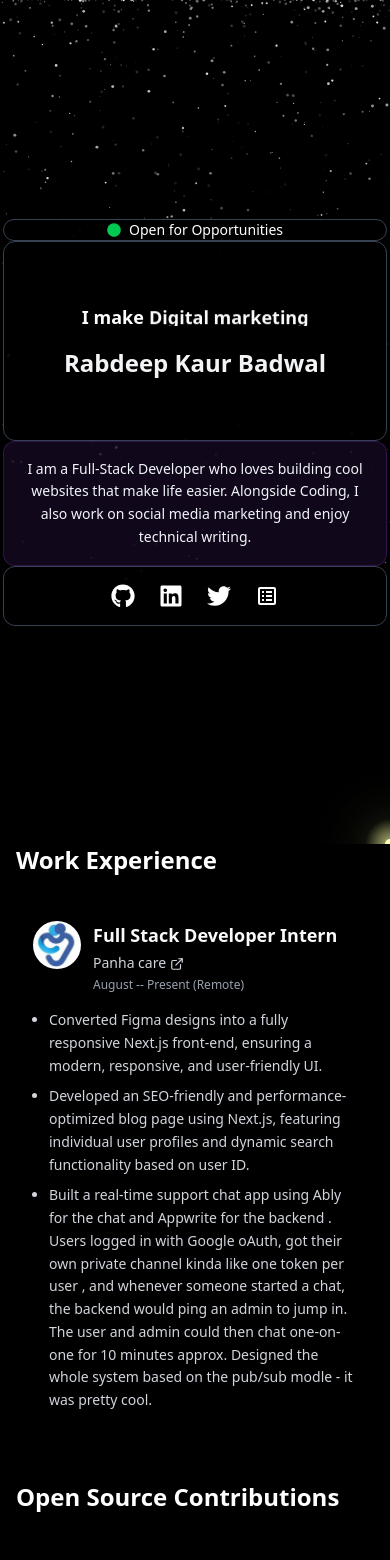
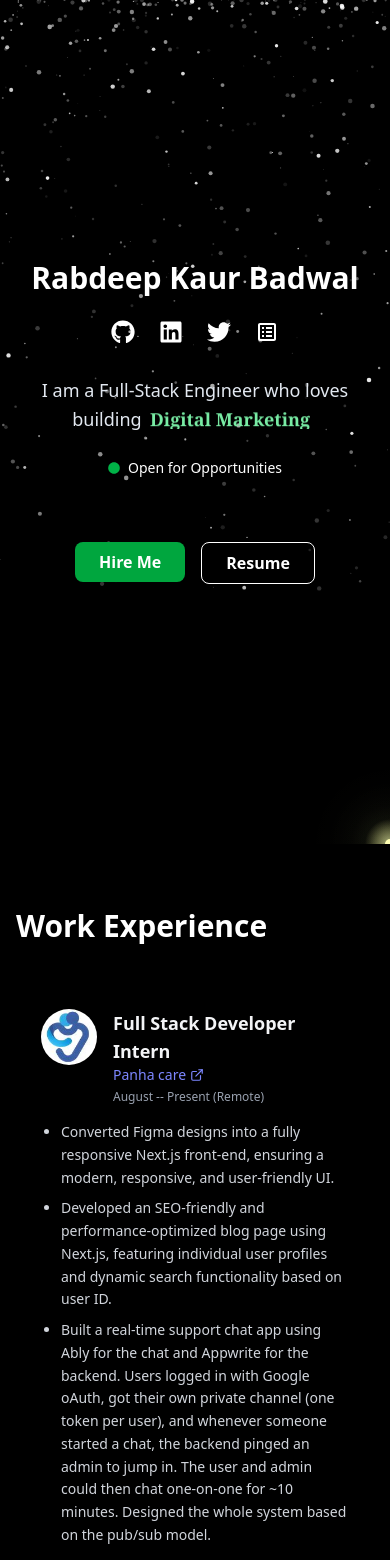
Before and after one commit to RabdeepKaur/Rabdeep-Fullstack-Engineer, a Next.js app: page / in a window 390 px wide. Shown: the top 1560 px of the page. Built offline with nearby package versions, Linux system fonts and the light colour scheme.

Commit message:
aniamtions

```diff
--- a/app/Components/muosetrack.tsx
+++ b/app/Components/muosetrack.tsx
@@ -25,9 +25,9 @@ export default function FireflyScene() {
         this.x = Math.random() * canvas.width;
         this.y = Math.pow(Math.random(), 2.5) * canvas.height * 0.7;
         this.baseAlpha = 0.3 + Math.random() * 0.7;
-        this.twinkleSpeed = 0.002 + Math.random() * 0.003;
+        this.twinkleSpeed = 0.003 + Math.random() * 0.003;
         this.phase = Math.random() * Math.PI * 2;
-        this.size = Math.random() * 1.2 + 0.3;
+        this.size = Math.random() * 2 + 0.3;
       }
 
       draw(time: number, fireflyPos: { x: number; y: number }, flicker: number) {
@@ -57,7 +57,7 @@ export default function FireflyScene() {
 
 
     let stars: Star[] = [];
-    function initStars(count = 600) {
+    function initStars(count = 400) {
       stars = [];
       for (let i = 0; i < count; i++) {
         stars.push(new Star());
--- a/app/Experiences/page.tsx
+++ b/app/Experiences/page.tsx
@@ -1,8 +1,11 @@
-import React from 'react';
+"use client";
+
+import React from "react";
 import Link from "next/link";
 import pahacare from "../assests/panhacare.jpg";
 import Image from "next/image";
-import { FiExternalLink } from 'react-icons/fi';
+import { FiExternalLink } from "react-icons/fi";
+import { motion } from "framer-motion";
 
 export default function Work() {
   const experiences = [
@@ -14,48 +17,76 @@ export default function Work() {
       duration: "August -- Present (Remote)",
       description: [
         "Converted Figma designs into a fully responsive Next.js front-end, ensuring a modern, responsive, and user-friendly UI.",
-
         "Developed an SEO-friendly and performance-optimized blog page using Next.js, featuring individual user profiles and dynamic search functionality based on user ID.",
-        "Built a real-time support chat app using Ably for the chat and Appwrite for the backend . Users logged in with Google oAuth, got their own private channel kinda like one token per user , and whenever someone started a chat, the backend would ping an admin to jump in. The user and admin could then chat one-on-one for 10 minutes approx. Designed the whole system based on the pub/sub modle - it was pretty cool."
-      ]
-    }
+        "Built a real-time support chat app using Ably for the chat and Appwrite for the backend. Users logged in with Google oAuth, got their own private channel (one token per user), and whenever someone started a chat, the backend pinged an admin to jump in. The user and admin could then chat one-on-one for ~10 minutes. Designed the whole system based on the pub/sub model."
+      ],
+    },
   ];
 
+
+  const containerVariants = {
+    hidden: { opacity: 0 },
+    visible: {
+      opacity: 1,
+      transition: { staggerChildren: 0.2 },
+    },
+  };
+
+  const cardVariants = {
+    hidden: { opacity: 0, y: 100 },
+    visible: {
+      opacity: 1,
+      y: 0,
+      transition: { duration: 0.6, ease: "easeOut" },
+    },
+  };
+
   return (
-    <main className=" container flex items-center justify-center ">
-      <div className="w-full max-w-[768px] mx-auto px-4 sm:px-5 lg:px-0">
-        <h2 className="text-2xl sm:text-3xl md:text-4xl text-white mb-6 sm:mb-8 font-bold">
+    <main className="container flex items-center justify-center py-16">
+      <div className="w-full max-w-[768px] mx-auto px-4 sm:px-6 lg:px-0">
+
+        <motion.h2
+          initial={{ opacity: 0, y: -20 }}
+          animate={{ opacity: 1, y: 0 }}
+          transition={{ duration: 0.7 }}
+          className="text-3xl sm:text-4xl md:text-5xl font-bold text-white mb-10 "
+        >
           Work Experience
-        </h2>
+        </motion.h2>
 
-        <div className="space-y-4 sm:space-y-6">
+        <motion.div
+          variants={containerVariants}
+          initial="hidden"
+          animate="visible"
+          className="space-y-6 sm:space-y-8"
+        >
           {experiences.map((exp) => (
-            <div
+            <motion.div
               key={exp.slug}
-              className="block group"
+
+              whileHover={{ scale: 1.02 }}
+              className="group border hover:border-green-400 rounded-xl shadow-md hover:shadow-lg hover:bg-black backdrop-blur-md transition-all duration-300 p-6"
             >
-              <div className="border hover:border-gray-600 rounded-xl shadow-lg hover:shadow-xl hover:bg-gray-900/60 backdrop-blur-sm px-4 sm:px-6 py-5 sm:py-6 transition-all duration-300">
-                {/* Header: Image + Title + Company */}
-                <div className="flex items-start gap-3 sm:gap-4">
-                  <div className="flex-shrink-0">
+
+              <div className="flex items-start gap-4">
                 <Image
                   src={exp.src}
                   alt={exp.company}
-                      width={60}
-                      height={60}
-                      className="rounded-full w-12 h-12 sm:w-14 sm:h-14 md:w-16 md:h-16 object-cover"
+                  width={64}
+                  height={64}
+                  className="rounded-full w-14 h-14 sm:w-16 sm:h-16 object-cover shadow-md"
                 />
-                  </div>
 
                 <div className="flex-1 min-w-0">
-                    <h3 className="text-lg sm:text-xl font-semibold text-gray-50 group-hover:text-white transition-colors mb-1">
+                  <h3 className="text-lg sm:text-xl font-semibold text-gray-100 group-hover:text-white transition-colors">
                     {exp.title}
                   </h3>
-                    <Link href={`https://www.panhacare.com/`} target="_blank" className="hover:underline">
-                    <p className="text-sm sm:text-base text-gray-300 font-medium">
-                      {exp.company}  <FiExternalLink className='flex-row inline'/>
-
-                    </p>
+                  <Link
+                    href="https://www.panhacare.com/"
+                    target="_blank"
+                    className="flex items-center gap-1 text-sm sm:text-base text-indigo-400 hover:underline"
+                  >
+                    {exp.company} <FiExternalLink />
                   </Link>
                   <p className="text-xs sm:text-sm text-gray-400 mt-1">
                     {exp.duration}
@@ -63,18 +94,24 @@ export default function Work() {
                 </div>
               </div>
 
-                {/* Description Points */}
-                <ul className="list-disc ml-4 sm:ml-8 mt-4 space-y-2">
+
+              <ul className="list-disc ml-5 sm:ml-8 mt-4 space-y-2">
                 {exp.description.map((point, i) => (
-                    <li key={i} className="text-sm sm:text-base text-gray-300 leading-relaxed">
+                  <motion.li
+                    key={i}
+                    className="text-sm sm:text-base text-gray-300 leading-relaxed"
+                    initial={{ opacity: 0, x: -20 }}
+                    whileInView={{ opacity: 3, x: 0 }}
+                    transition={{ duration: 0.6, delay: i * 0.30 }}
+                    viewport={{ once: true }}
+                  >
                     {point}
-                    </li>
+                  </motion.li>
                 ))}
               </ul>
-              </div>
-            </div>
+            </motion.div>
           ))}
-        </div>
+        </motion.div>
       </div>
     </main>
   );
--- a/app/Home/page.tsx
+++ b/app/Home/page.tsx
@@ -1,102 +1,104 @@
- import { FaGithub,FaLinkedin, FaTwitter    } from 'react-icons/fa';
+"use client";
+
+import { motion } from "framer-motion";
+import { FaGithub, FaLinkedin, FaTwitter, FaCircle } from "react-icons/fa";
 import { BiSpreadsheet } from "react-icons/bi";
-import Link from "next/link"
-import { FaCircle } from "react-icons/fa";
-import { FlipWords } from '../Components/flipword';
+import Link from "next/link";
+import { FlipWords } from "../Components/flipword";
 
-export default function Herosection(){
-return(
-     <>
-      {/* Mobile Layout (hidden on desktop) */}
-      <div className="flex items-center justify-center min-h-screen  lg:hidden">
-        <div className="flex flex-col items-center  w-full max-w-sm">
-          {/* Status Badge */}
-          <div className="flex flex-col items-center justify-center w-full  text-white bg-black/80 backdrop-blur-lg rounded-xl shadow-lg border border-gray-700">
-            <div className="flex flex-row items-center space-x-2">
-              <FaCircle className="text-green-500 text-sm" />
-              <span className="text-sm font-medium">Open for Opportunities</span>
-            </div>
-          </div>
+export default function HeroSection() {
+  return (
+    <section className="min-h-screen flex items-center justify-center  text-white">
+      <div className="max-w-3xl w-full text-center px-6 sm:px-8">
 
-          {/* Main Content */}
-          <div className="flex flex-col items-center justify-center w-full min-h-[200px] text-center bg-black/80 backdrop-blur-lg rounded-xl shadow-lg py-6 px-4 border border-gray-700 space-y-4">
-            <p className="text-lg font-semibold text-white">
-              I make <FlipWords words={["Backends", "Frontends", "Websites", "Digital marketing"]} />
-            </p>
-            <p className="font-bold text-2xl text-gray-100">Rabdeep Kaur Badwal</p>
-          </div>
+        {/* Name */}
+        <motion.h1
+          initial={{ opacity: 0, y: 20 }}
+          animate={{ opacity: 1, y: 0 }}
+          transition={{ duration: 0.8 }}
+          className="text-3xl sm:text-4xl md:text-5xl font-bold mb-6 hover:text-amber-300 transition-colors duration-300"
+        >
+          Rabdeep Kaur Badwal
+        </motion.h1>
 
-          {/* Description */}
-          <div className="flex flex-col items-center justify-center w-full min-h-[120px] bg-purple-500/10 backdrop-blur-lg rounded-xl shadow-lg py-4 px-4 border border-purple-500/20">
-            <p className="text-sm font-medium text-slate-100 text-center leading-relaxed">
-              I am a Full-Stack Developer who loves building cool websites that make life easier. Alongside Coding, I also work on social media marketing and enjoy technical writing.
-            </p>
-          </div>
+        {/* Social Links */}
+        <motion.div
+          className="flex justify-center gap-6 text-2xl mb-8"
+          initial={{ opacity: 0, y: 30 }}
+          animate={{ opacity: 1, y: 0 }}
+          transition={{ duration: 1, delay: 0.3 }}
+        >
+          <Link href="https://github.com/RabdeepKaur" target="_blank">
+            <FaGithub className="hover:text-green-500 transition-colors duration-300" />
+          </Link>
+          <Link href="https://www.linkedin.com/in/rabdeep-kaur-35a26925b" target="_blank">
+            <FaLinkedin className="hover:text-blue-600 transition-colors duration-300" />
+          </Link>
+          <Link href="https://x.com/Rabdeep790" target="_blank">
+            <FaTwitter className="hover:text-pink-400 transition-colors duration-300" />
+          </Link>
+          <Link
+            href="https://drive.google.com/file/d/13ukFWvqedAB_Fuqw7u9SHLcL42qoQOFc/view?usp=sharing"
+            target="_blank"
+          >
+            <BiSpreadsheet className="hover:text-red-500 transition-colors duration-300" />
+          </Link>
+        </motion.div>
 
-          {/* Social Links */}
-          <div className="flex flex-row gap-6 items-center justify-center w-full h-[60px] bg-black/60 backdrop-blur-lg rounded-xl shadow-lg border border-gray-700">
-            <Link href="https://github.com/RabdeepKaur">
-              <FaGithub size={24} color="white" />
-            </Link>
-            <Link href="https://www.linkedin.com/in/rabdeep-kaur-35a26925b">
-              <FaLinkedin size={24} color="white" />
-            </Link>
-            <Link href="https://x.com/Rabdeep790">
-              <FaTwitter size={24} color="white" />
-            </Link>
-            <Link href="https://drive.google.com/file/d/13ukFWvqedAB_Fuqw7u9SHLcL42qoQOFc/view?usp=sharing">
-              <BiSpreadsheet size={24} color="white" />
-            </Link>
-          </div>
-        </div>
+        {/* Intro */}
+        <motion.p
+          className="text-lg sm:text-xl text-slate-200 leading-relaxed"
+          initial={{ opacity: 0, y: 40 }}
+          animate={{ opacity: 1, y: 0 }}
+          transition={{ duration: 1, delay: 0.8 }}
+        >
+          I am a Full-Stack Engineer who loves building
+          <span className="px-2 font-semibold text-white">
+            <FlipWords
+              words={["Backends", "Frontends", "Websites", "Digital Marketing"]}
+              className="text-green-300 font-serif"
+            />
+          </span>
+        </motion.p>
+
+        <motion.div
+          className="flex items-center justify-center gap-2 mt-6"
+          initial={{ opacity: 0 }}
+          animate={{ opacity: 1 }}
+          transition={{ duration: 1.2, delay: 0.8 }}
+        >
+          <FaCircle className="text-green-500 text-xs animate-pulse" />
+          <span className="text-sm font-medium">Open for Opportunities</span>
+        </motion.div>
+
+        {/* Buttons */}
+        <motion.div
+          className="mt-8 flex justify-center gap-4"
+          initial={{ opacity: 0, y: 20 }}
+          animate={{ opacity: 1, y: 0 }}
+          transition={{ duration: 1, delay: 1 }}
+        >
+        <div className="mt-8 flex justify-center gap-4">
+  {/* Hire Me Button with mailto */}
+  <Link href="mailto:rabdeep0202@gmail.com">
+    <button className="bg-green-600 hover:bg-indigo-600 text-white px-6 py-2 rounded-lg font-semibold shadow-md transition-all duration-300">
+      Hire Me
+    </button>
+  </Link>
+
+  {/* Resume Button with external link */}
+  <Link
+    href="https://drive.google.com/file/d/13ukFWvqedAB_Fuqw7u9SHLcL42qoQOFc/view?usp=sharing"
+    target="_blank"
+  >
+    <button className="border border-white hover:bg-white hover:text-black px-6 py-2 rounded-lg font-semibold transition-all duration-300">
+      Resume
+    </button>
+  </Link>
+</div>
+
+        </motion.div>
       </div>
-
-      {/* Original Desktop Layout (hidden on mobile) */}
-      <div className="hidden lg:flex items-center justify-center h-screen z-1">
-        <div className="flex items-center justify-center h-screen relative mt-1">
-          {/* First main div */}
-          <div className="relative flex flex-col items-center justify-center">
-            {/* Overlapping Div */}
-            <div className="absolute -top-15 left-1/2 transform -translate-x-1/2 flex flex-col items-center justify-center w-[300px] h-[80px] text-white bg-black/80 border-0 backdrop-blur-lg rounded-xl shadow-lg py-1 z-10">
-              <div className="flex flex-row items-center space-x-3">
-                <FaCircle className="text-green-500 text-xl" />
-                <span className="text-lg">Open for new Opportunities</span>
-              </div>
-            </div>
-
-            {/* Main Div */}
-            <div className="flex flex-col items-center justify-center w-[600px] h-[250px] text-3xl backdrop-blur-lg bg-black/80 rounded-xl shadow-lg py-4 border-0 space-y-2">
-              <p className="text-2xl font-semibold text-white mr-3">
-                I make <FlipWords words={["Backends", "Frontends", "Websites", "Digital marketing"]} />
-              </p>
-              <p className="font-bold text-3xl text-gray-100">Rabdeep Kaur Badwal</p>
-            </div>
-          </div>
-
-          {/* Second div (slightly on bottom and to the right) */}
-          <div className="absolute bottom-[130px] right-[-300px] flex flex-col items-center justify-center w-[400px] h-[150px] text-xl bg-purple/10 backdrop-blur-lg border-0 rounded-xl shadow-lg py-2">
-            <p className="text-lg font-semibold text-slate-100 p-4">
-              I am a Full-Stack Developer who loves building cool websites that make life easier. Alongside Coding, I also work on social media marketing and enjoy technical writing.
-            </p>
-          </div>
-
-          {/* Third div */}
-          <div className="absolute bottom-[177px] right-[500px] flex flex-row gap-4 item-center justify-center w-[200px] h-[50px] text-xl backdrop-blur-lg border-0 rounded-xl shadow-lg py-2">
-            <Link href="https://github.com/RabdeepKaur">
-              <FaGithub size={30} color="white" />
-            </Link>
-            <Link href="https://www.linkedin.com/in/rabdeep-kaur-35a26925b">
-              <FaLinkedin size={30} color="white" />
-            </Link>
-            <Link href="https://x.com/Rabdeep790">
-              <FaTwitter size={30} color="white" />
-            </Link>
-            <Link href="https://drive.google.com/file/d/13ukFWvqedAB_Fuqw7u9SHLcL42qoQOFc/view?usp=sharing">
-              <BiSpreadsheet size={30} color="white"/>
-            </Link>
-          </div>
-        </div>
-      </div>
-    </>
+    </section>
   );
 }
--- a/app/Projects/page.tsx
+++ b/app/Projects/page.tsx
@@ -1,79 +1,113 @@
+"use client";
+
 import Image from "next/image";
 import lockme from "../assests/lockme.png";
-import landingpage from "../assests/rejectMe.jpg"
-import Link from "next/link"
-import previous from "../assests/previous.png"
-
+import landingpage from "../assests/rejectMe.jpg";
+import Link from "next/link";
+import previous from "../assests/previous.png";
+import { motion } from "framer-motion";
 
 export default function Project() {
   const projects = [
     {
       src: previous,
       title: "Previous year question",
-      link: 'https://previousyearquestions-psi.vercel.app/',
-      codelink: 'https://github.com/RabdeepKaur/Proof-of-Work',
-      description: "AI power SAAS platefrom where you upload question paper and notes and get length to marks perfect ratio answers.",
+      link: "https://previousyearquestions-psi.vercel.app/",
+      codelink: "https://github.com/RabdeepKaur/Proof-of-Work",
+      description:
+        "AI power SAAS platform where you upload question paper and notes and get length-to-marks perfect ratio answers.",
     },
     {
-      src:  landingpage,
+      src: landingpage,
       title: "RejectMe",
-      link: 'https://reject-me.vercel.app/',
-      codelink: 'https://github.com/RabdeepKaur/RejectMe',
-      description: "AI website that generates personalized rejection emails for interview processes. Attracted 80+ visitors and ranked 36 on peerlist.",
+      link: "https://reject-me.vercel.app/",
+      codelink: "https://github.com/RabdeepKaur/RejectMe",
+      description:
+        "AI website that generates personalized rejection emails for interview processes. Attracted 80+ visitors and ranked 36 on Peerlist.",
     },
     {
       src: lockme,
       title: "Lock me in",
-      codelink: 'https://github.com/RabdeepKaur/Lock-me-in',
-      description: "Chrome extension that restricts browsing to a single website until timer ends. Gained 5+ active users.",
+      codelink: "https://github.com/RabdeepKaur/Lock-me-in",
+      description:
+        "Chrome extension that restricts browsing to a single website until timer ends. Gained 5+ active users.",
     },
   ];
+
+  // Variants for animation
+  const containerVariants = {
+    hidden: { opacity: 0 },
+    visible: {
+      opacity: 1,
+      transition: { staggerChildren: 0.2 },
+    },
+  };
+
+  const cardVariants = {
+    hidden: { opacity: 0, y: 50 },
+    visible: {
+      opacity: 1,
+      y: 0,
+      transition: { duration: 0.6, ease: "easeOut" },
+    },
+  };
+
   return (
-
     <section className="min-h-screen container items-center justify-center flex-col">
       <div className="flex md:mt-4 flex-col max-w-[768px] mx-auto p-5 lg:p-0">
         <div className="container">
-     <h2 className="text-2xl sm:text-3xl md:text-4xl text-white mb-8 font-bold">
+          <motion.h2
+            initial={{ opacity: 0, y: -20 }}
+            animate={{ opacity: 1, y: 0 }}
+            transition={{ duration: 0.6 }}
+            className="text-2xl sm:text-3xl md:text-4xl text-white mb-8 font-bold"
+          >
             Projects
-        </h2>
+          </motion.h2>
 
-  <div className="flex flex-col space-y-6">
+          {/* Animate the cards */}
+          <motion.div
+            variants={containerVariants}
+            initial="hidden"
+            animate="visible"
+            className="flex flex-col space-y-6"
+          >
             {projects.map((exp, index) => (
-      <div
+              <motion.div
                 key={index}
-        className="group "
+
+                whileHover={{ scale: 1.02, y: -5 }}
+                whileTap={{ scale: 0.98 }}
+                className="group"
               >
-
-      <div className="border  hover:border-gray-600 rounded-xl shadow-lg hover:shadow-xl hover:bg-gray-900/60 backdrop-blur-sm px-4 sm:px-6 py-5 sm:py-6 transition-all duration-300">
+                <div className="border hover:border-green-400 rounded-xl shadow-lg hover:shadow-xl hover:bg-black backdrop-blur-sm px-4 sm:px-6 py-5 sm:py-6 transition-all duration-300">
                   <h2 className="text-xl font-semibold text-gray-50 group-hover:text-white">
                     {exp.title}
                   </h2>
-                       {/* Header: Image + Title + Company */}
+
+
                   <div className="flex items-center gap-4">
                     <Image
                       src={exp.src}
-                           alt={"exp.title"}
+                      alt={exp.title}
                       width={70}
                       height={70}
                       className="rounded-full mt-4"
                     />
                     <div>
+                      <p className="text-gray-300 mt-4">{exp.description}</p>
 
-
- <p className="text-gray-300 mt-4 ">{exp.description}</p>
-
-        <div className="flex flex-row ">
+                      <div className="flex flex-row mt-3 space-x-4">
                         {exp.link && (
                           <Link href={exp.link} target="_blank">
-    <button className="px-2 py-2 text-sm text-white font-semibold underline">
+                            <button className="px-3 py-1.5 text-sm text-white font-semibold underline hover:text-blue-400 transition-colors">
                               Live link
                             </button>
                           </Link>
                         )}
-
                         {exp.codelink && (
                           <Link href={exp.codelink} target="_blank">
-    <button className="px-2 py-2  text-sm text-white font-semibold underline">
+                            <button className="px-3 py-1.5 text-sm text-white font-semibold underline hover:text-blue-400 transition-colors">
                               Code
                             </button>
                           </Link>
@@ -82,14 +116,11 @@ return (
                     </div>
                   </div>
                 </div>
-      </div>
+              </motion.div>
             ))}
-  </div>
+          </motion.div>
         </div>
       </div>
     </section>
-
-
   );
-
 }
--- a/app/opensorce/page.tsx
+++ b/app/opensorce/page.tsx
@@ -1,6 +1,8 @@
+"use cleint"
 import { VscGitPullRequest } from 'react-icons/vsc';
 import { FiExternalLink } from 'react-icons/fi';
 import { BiGitMerge } from 'react-icons/bi';
+import { motion } from "framer-motion";
 
 export default function OpenSourceContributions() {
   const contributions = [
@@ -19,14 +21,6 @@ export default function OpenSourceContributions() {
       status: "merged",
       link: "https://github.com/Ratnesh-Team/Rehabify/pull/136",
       description: "Adding a testimonial card feature to showcase user feedback and reviews."
-    },
-    {
-      title: "To improve the overall layout of the Rock-Paper-Scissors game",
-      repo: "Game_player",
-      prNumber: 62,
-      status: "merged",
-      link: "https://github.com/divyansh-2005/GAME_PLAYER/pull/62",
-      description: "Rearrange the layout so that the message box and reset button are clearly and logically positioned. Add more spacing around the footer to separate it from the main game area, ensuring that it does not overlap or interfere with the core elements of the game."
     },
   ];
 
@@ -58,11 +52,25 @@ export default function OpenSourceContributions() {
         };
     }
   };
+    const containerVariants = {
+    hidden: { opacity: 0 },
+    visible: {
+      opacity: 1,
+      transition: { staggerChildren: 0.15 },
+    },
+  };
+
+  const cardVariants = {
+    hidden: { opacity: 0, y: 40 },
+    visible: { opacity: 1, y: 0, transition: { duration: 0.6, ease: "easeOut" } },
+  };
 
   return (
     <div className="min-h-screen container flex items-center justify-center py-12">
       <div className="w-full max-w-[768px] mx-auto px-4 sm:px-5 lg:px-0">
-        <h2 className="text-2xl sm:text-3xl md:text-4xl text-white mb-8 font-bold">
+        <h2
+
+          className="text-3xl sm:text-4xl md:text-5xl font-bold text-white mb-10 ">
           Open Source Contributions
         </h2>
 
@@ -79,7 +87,8 @@ export default function OpenSourceContributions() {
                 rel="noopener noreferrer"
                 className="block group"
               >
-                <div className="border rounded-lg p-4 sm:p-5 hover:bg-gray-800/60 hover:border-gray-600 transition-all duration-300">
+                <div
+                className="border rounded-lg p-4 sm:p-5 hover:bg-gray-800/60 hover:border-gray-600 transition-all duration-300">
                   <div className="flex items-start gap-3 sm:gap-4">
 
                     <div className={`flex-shrink-0 p-2 rounded-md border ${statusConfig.color}`}>
@@ -119,13 +128,13 @@ export default function OpenSourceContributions() {
           })}
         </div>
 
-        {/* Add your PR Button */}
+
         <div className="mt-8 text-center">
           <a
             href="https://github.com/pulls"
             target="_blank"
             rel="noopener noreferrer"
-            className="inline-flex items-center gap-2 px-6 py-3  hover:bg-gray-700 border border-gray-700 hover:border-gray-600 text-white rounded-lg transition-all duration-300"
+            className="inline-flex items-center gap-2 px-6 py-3  hover:bg-green-700 border border-gray-700 hover:border-gray-600 text-white rounded-lg transition-all duration-300"
           >
             <VscGitPullRequest className="text-xl" />
             <span>View All Contributions</span>
--- a/package.json
+++ b/package.json
@@ -11,7 +11,7 @@
   "dependencies": {
     "@react-three/drei": "^10.7.4",
     "@react-three/fiber": "^9.3.0",
-    "framer-motion": "^12.23.12",
+    "motion": "^12.23.22",
     "next": "15.4.4",
     "react": "19.1.0",
     "react-dom": "19.1.0",
```
Also changed, not shown: app/Components/loading.tsx (added, +30 -0 lines), 1 other file (tests, documents, lock files or other folders). Lines whose indentation alone changed are shown as unchanged.
